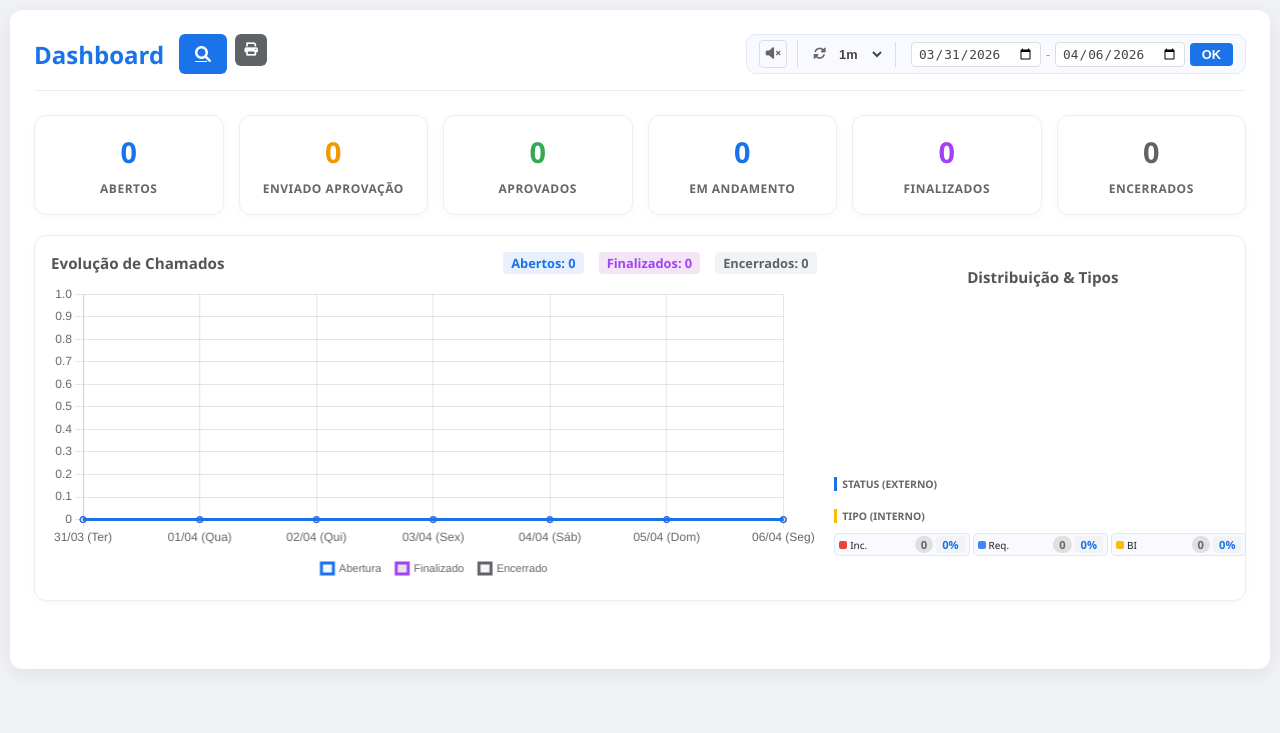
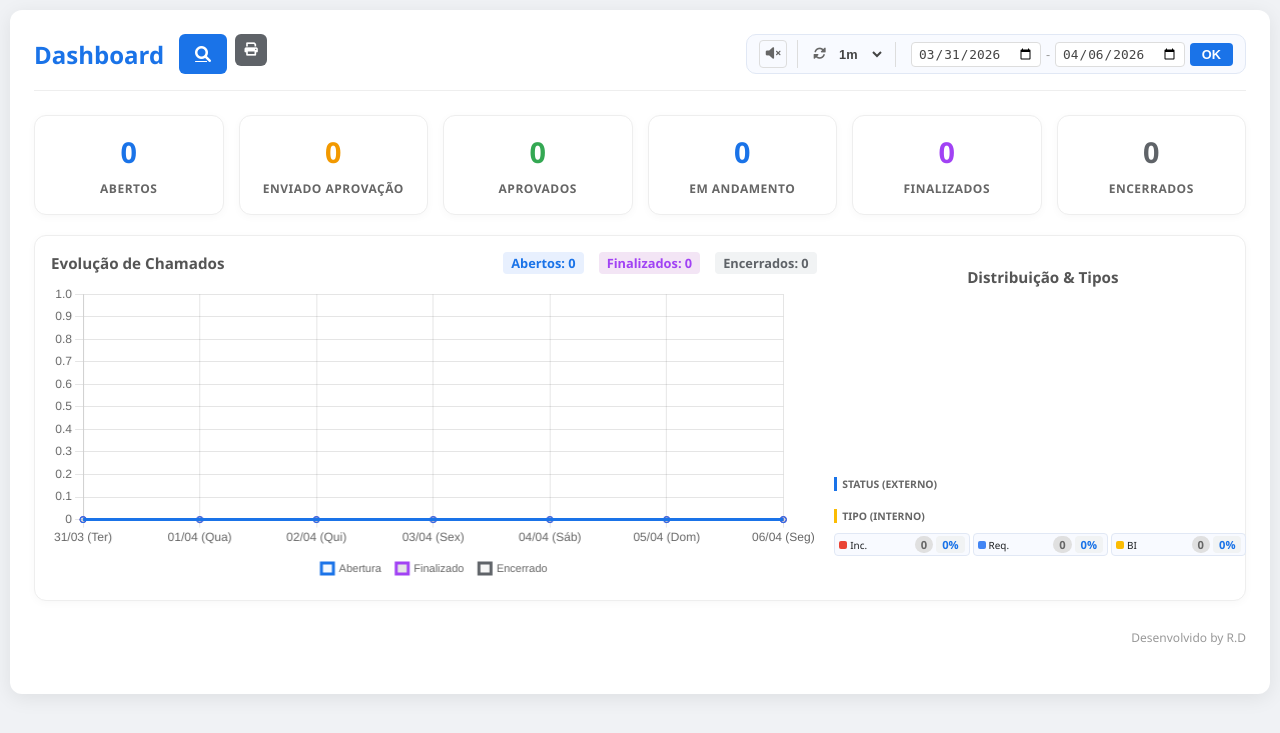
Before and after one commit to domingues497/OSSystem, a Flask app: page / in a window 1280 px wide. Shown: the top 733 px of the page. Run offline with Flask 3, Linux system fonts and the light colour scheme; data that the repository does not hold is empty; some libraries are stand-ins or nearby versions.

Commit message:
style(templates): remove extra whitespace and add developer credit
- Remove unnecessary blank line before statistics dashboard section
- Add developer credit footer with proper styling

```diff
--- a/rtf_generator/templates/index.html
+++ b/rtf_generator/templates/index.html
@@ -47,7 +47,6 @@
                 </div>
             </div>
         </div>
-
         <!-- Dashboard de Estatísticas -->
         <div class="section" style="border: none; padding: 0; margin-bottom: 1.5rem;">
             <div id="kpi-date-overlay" style="display:none; position: fixed; inset: 0; background: rgba(0,0,0,0.35); z-index: 9999; align-items: center; justify-content: center;">
@@ -144,6 +143,9 @@
                         </div>
                     </div>
                 </div>
+            </div>
+            <div style="text-align: right; font-size: 0.75rem; color: #999; margin-top: 8px;">
+                Desenvolvido by R.D
             </div>
         </div>
 
```
